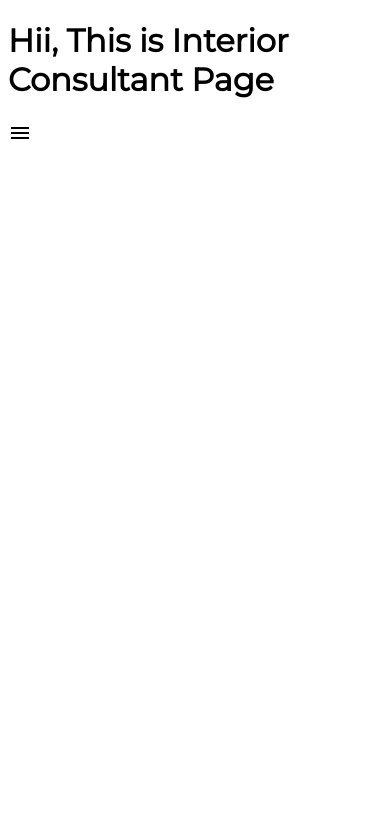
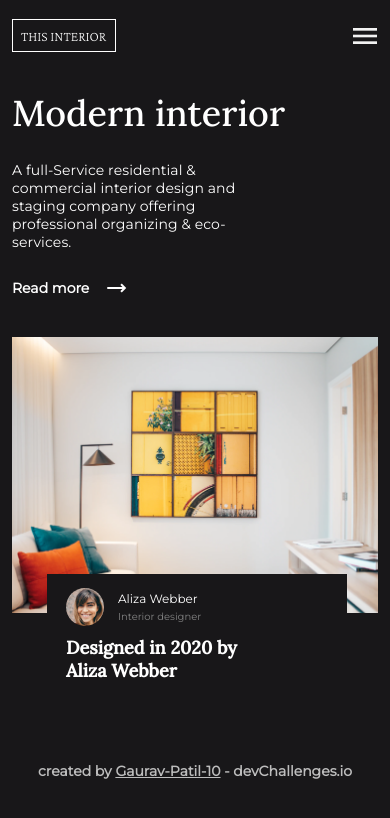
Before and after one commit to Gaurav-Patil-10/Interior-Consultant-Devchallenges.io, a plain HTML site: page index.html in a window 390 px wide. Drawn offline with nearby package versions, Linux system fonts and the light colour scheme.

Commit message:
Mobile first design is going on out of which nav menu is remaining

```diff
--- a/index.html
+++ b/index.html
@@ -24,8 +24,55 @@
 </head>
 
 <body>
-    <h1>Hii, This is Interior Consultant Page</h1>
-    <i class="material-icons">menu</i>
+    <header class="header">
+        <div class="logo">
+            this interior
+        </div>
+        <div class="header-menu">
+            <ul>
+                <li><a href="#" class="home">Home</a></li>
+                <li><a href="#" class="collection">Collection</a></li>
+                <li><a href="#" class="about">About</a></li>
+                <li><a href="#" class="contact">Contact</a></li>
+            </ul>
+        </div>
+        <div class="header-icons">
+            <div class="menu-open">
+                <i class="material-icons">menu</i>
+            </div>
+        </div>
+    </header>
+    <main>
+        <div class="text-content">
+            <h1>Modern interior</h1>
+            <p>A full-Service residential & commercial interior design and staging company offering professional
+                organizing & eco-services.</p>
+            <a href="#">Read more <span class="material-symbols-outlined">
+                    trending_flat
+                </span></a>
+
+        </div>
+
+        <div class="image-container">
+            <img src="./photo1.png" alt="interior image">
+            <div class="image-container-content">
+                <div class="logo-heading">
+                    <img src="./photo2.png" alt="person logo">
+                    <div class="logo-heading-content">
+                        <h3>Aliza Webber</h3>
+                        <p>Interior designer</p>
+                    </div>
+                </div>
+                <div class="sub-heading">
+                    Designed in 2020 by Aliza Webber
+                </div>
+            </div>
+        </div>
+    </main>
+
+    <footer>
+        <h3>created by <span>Gaurav-Patil-10</span> - devChallenges.io</h3>
+    </footer>
 </body>
 
 </html>
--- a/styles.css
+++ b/styles.css
@@ -5,16 +5,22 @@
   --monterrat-: 'Montserrat', sans-serif;
 }
 
+* {
+  margin: 0;
+  padding: 0;
+  box-sizing: border-box;
+}
 
-h1 {
-    font-family: var(--monterrat-);
+a {
+  text-decoration: none;
 }
 
 @font-face {
   font-family: 'Material Icons';
   font-style: normal;
   font-weight: 400;
-    src: url(https://example.com/MaterialIcons-Regular.eot); /* For IE6-8 */
+  src: url(https://example.com/MaterialIcons-Regular.eot);
+  /* For IE6-8 */
   src: local('Material Icons'),
     local('MaterialIcons-Regular'),
     url(https://example.com/MaterialIcons-Regular.woff2) format('woff2'),
@@ -26,7 +32,8 @@ h1 {
   font-family: 'Material Icons';
   font-weight: normal;
   font-style: normal;
-    font-size: 24px;  /* Preferred icon size */
+  font-size: 24px;
+  /* Preferred icon size */
   display: inline-block;
   line-height: 1;
   text-transform: none;
@@ -46,3 +53,174 @@ h1 {
   /* Support for IE. */
   font-feature-settings: 'liga';
 }
+
+
+body {
+  background-color: #181719;
+}
+
+.logo {
+  display: flex;
+  width: max-content;
+  text-transform: uppercase;
+  border: 1px solid white;
+  color: white;
+  font-size: 14px;
+  font-family: var(--crimson-font);
+  padding-inline: 8px 9px;
+  padding-block: 8px 7px;
+}
+
+
+
+.header {
+  display: flex;
+  margin-inline: 12px;
+  margin-top: 19px;
+  justify-content: space-between;
+  align-items: center;
+}
+
+.header-menu {
+  display: none;
+}
+
+.menu-open {
+  color: #F2F2F2;
+  width: 29px;
+  display: flex;
+  justify-content: center;
+  align-items: center;
+}
+
+.menu-open i {
+  font-size: 32px;
+  width: 100%;
+}
+
+main {
+  display: flex;
+  flex-direction: column;
+  margin-inline: 12px;
+}
+
+
+.text-content {
+  color: #ffffff;
+  margin-top: 38px;
+  margin-bottom: 37px;
+}
+
+.text-content h1 {
+  font-family: var(--lora-font);
+  font-size: 36px;
+  font-weight: 500;
+  margin-bottom: 25px;
+}
+
+.text-content p {
+  letter-spacing: 0.1px;
+  font-family: var(--monterrat-);
+  font-weight: 400;
+  font-size: 14px;
+  max-width: 250px;
+  margin-bottom: 25px;
+}
+
+.text-content a {
+  display: flex;
+  font-size: 14px;
+  font-family: var(--monterrat-);
+  font-weight: 700;
+  align-items: center;
+  color: #ffffff;
+  column-gap: 15px;
+}
+
+.text-content a span i {
+  color: #ffffff;
+}
+
+img {
+  width: 100%;
+  height: auto;
+}
+
+.image-container {
+  width: 100%;
+  position: relative;
+}
+
+.image-container-content {
+  display: flex;
+  flex-direction: column;
+  color: #ffffff;
+  padding-left: 19px;
+  width: 300px;
+  position: absolute;
+  bottom: -90px;
+  left: 35px;
+  background-color: #181719;
+}
+
+.logo-heading {
+  display: flex;
+  align-items: center;
+  column-gap: 14px;
+  margin-top: 14px;
+}
+
+.logo-heading-content{
+  display: flex;
+  flex-direction: column;
+  row-gap: 4px;
+}
+
+.logo-heading img {
+  width: 38px;
+  border-radius: 50%;
+}
+
+.logo-heading h3 {
+  font-family: var(--monterrat-);
+  font-weight: 500;
+  font-size: 12px;
+}
+
+.logo-heading p {
+  font-family: var(--monterrat-);
+  font-weight: 500;
+  font-size: 10px;
+  color: #828282;
+
+}
+
+.sub-heading{
+  font-family: var(--lora-font);
+  font-weight: 700;
+  font-size: 18px;
+  margin-top: 10px;
+  margin-bottom: 25px;
+  max-width: 210px;
+}
+
+footer {
+  display: flex;
+  justify-content: center;
+  margin-bottom: 1.5rem;
+  margin-top: 145px;
+
+}
+
+footer h3 {
+  font-family: var(--monterrat-);
+  font-size: 14px;
+  color: #BDBDBD;
+  font-weight: 700;
+}
+
+footer h3 span {
+  text-decoration: underline;
+  color: inherit;
+  font-weight: 700;
+}
```
Lines whose indentation alone changed are shown as unchanged.
